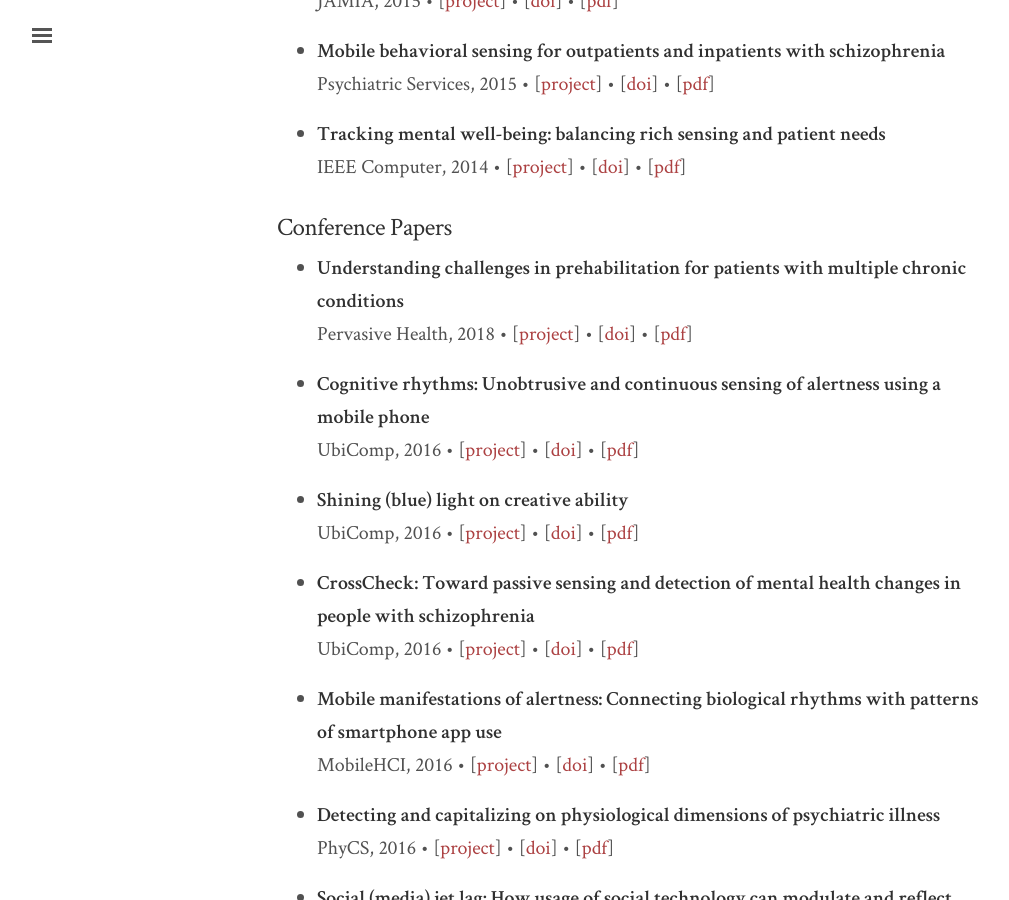
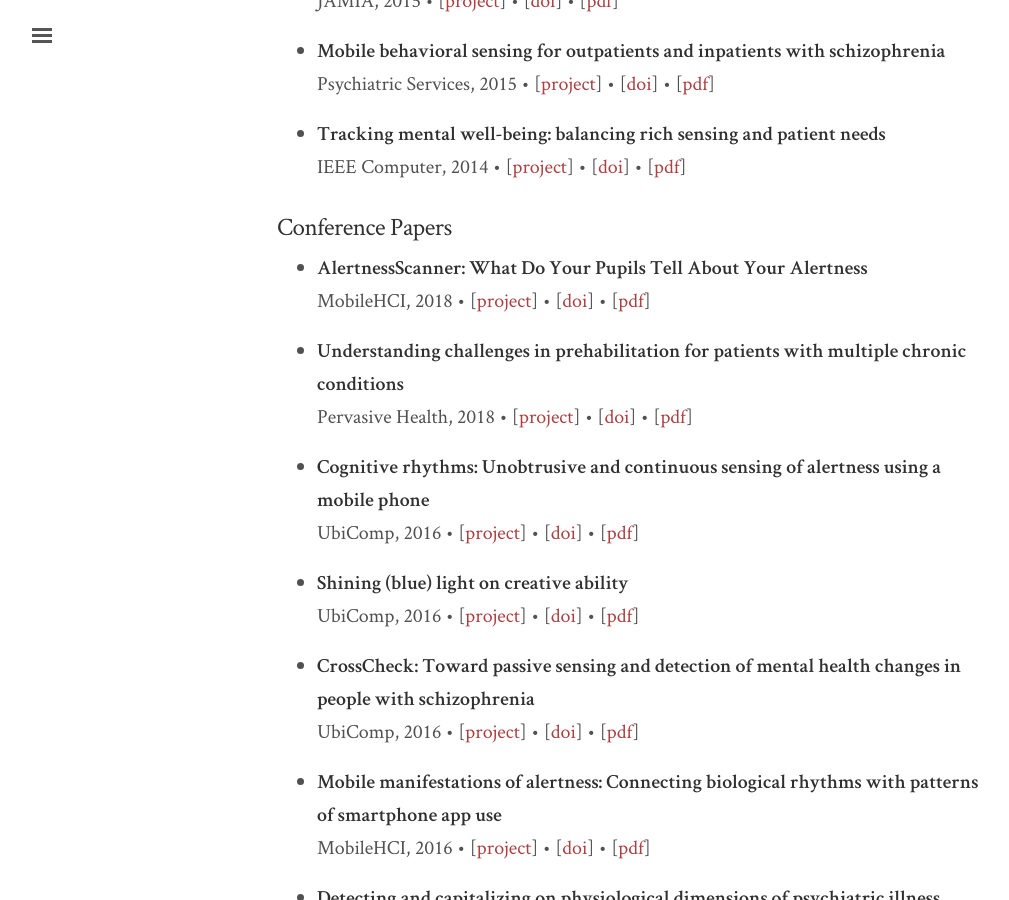
Before and after one commit to saeed-abdullah/saeed-abdullah.github.io, a Jekyll site: the page built from publications.markdown, in a window 1280 px wide and 900 px high, scrolled down 1092 px. Shown: the whole window, without its empty margins (3-1012 px from the left). Built offline with Jekyll 4.4.1, drawn with Linux system fonts in a browser that asks for light colours; nearby versions of some CDN libraries.

Commit message:
Adds MobileHCI 2018 paper

```diff
--- a/publications.markdown
+++ b/publications.markdown
@@ -50,6 +50,10 @@ IEEE Computer, 2014 &bull;
 \[[project](/projects/mood-rhythm.html)\] &bull; \[[doi](https://doi.org/10.1109/MC.2014.107)\] &bull; \[[pdf](/files/pubs/tracking-ieee-2014.pdf)\]
 
 ### Conference Papers ###
+
+* **AlertnessScanner: What Do Your Pupils Tell About Your Alertness** <br />
+MobileHCI, 2018 &bull;
+\[[project](projects/alertness-performance.html)\] &bull; \[[doi](https://doi.org/10.1145/3229434.3229456)\] &bull; \[[pdf](/files/pubs/alertness-mobilehci-2018.pdf)\]
 
 * **Understanding challenges in prehabilitation for patients with multiple chronic conditions** <br />
 Pervasive Health, 2018 &bull;
```
Also changed, not shown: 1 other file.
